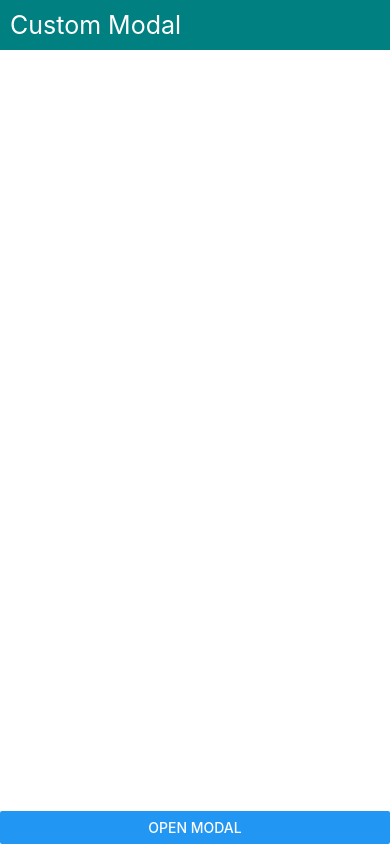
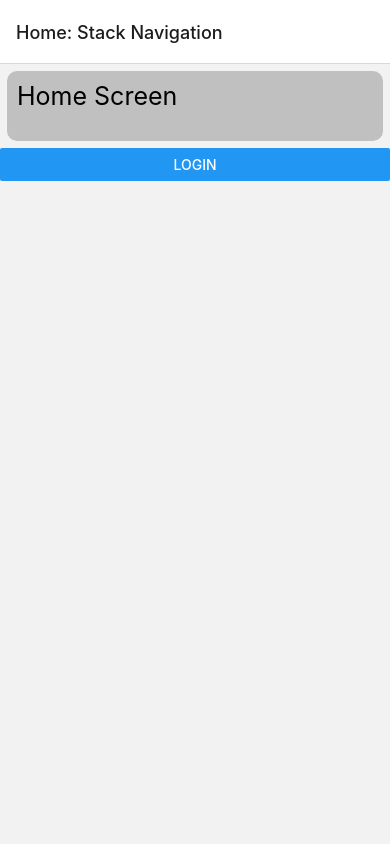
Before and after one commit to TahmeedMahbub/React-Native-Practise, a React Native app: screen / in a window 390 px wide. Built offline with nearby package versions, Linux system fonts and the light colour scheme.

Commit message:
stack navigation install and basic

```diff
--- a/App.js
+++ b/App.js
@@ -1,42 +1,51 @@
+import { NavigationContainer } from '@react-navigation/native';
+import { createNativeStackNavigator } from '@react-navigation/native-stack';
 import React, { useState } from 'react';
 import {View, Text, StyleSheet, StatusBar, Button} from 'react-native';
 
 const Header=()=>{
   return(
     <Text style={style.header}>
-      Custom Modal
+      Stack Navigation
     </Text>
     );
 }
 
+const Stack = createNativeStackNavigator();
+
+const Home = (props) => {
+  return (
+    <View>
+      <Text style={style.textBox}>Home Screen</Text>
+      <Button title="Login" onPress={()=>props.navigation.navigate("Login")} />
+    </View>
+  )
+}
+
+const Login = () => {
+  return (
+    <View>
+      <Text style={style.textBox}>Login Page</Text>
+    </View>
+  )
+}
+
 
 const App = () => {
-  const [show, setShow] = useState(false);
   return (
     <View style={style.main}>
       <StatusBar
         backgroundColor="teal"
         barStyle="dark-content"
       />
-      <Header />
+      <NavigationContainer>
+        <Stack.Navigator>
+          <Stack.Screen name="Home: Stack Navigation" component={Home} />
+          <Stack.Screen name="Login" component={Login} />
+        </Stack.Navigator>
+      </NavigationContainer>
 
-      {
-        show ?
-          <View style={style.modal}>
-            <View style={style.modalBody}>
-              <Text>This is Body of Modal</Text>
-              <View style={style.bottomButton}>
-                <Button title="Close" onPress={()=>setShow(false)} />
-              </View>
-            </View>
-          </View>
-        :
-          null
-      }
-
-      <View style={style.bottomButton}>
-        <Button title="Open Modal" onPress={()=>setShow(true)}/>
-      </View>
+      {/* <Header /> */}
 
     </View>
 )}
@@ -54,6 +63,17 @@ const style = StyleSheet.create({
   body: {
     flex: 1,
   },
+  textBox: {
+    fontSize: 25,
+    backgroundColor: 'silver',
+    height: 100,
+    height: 70,
+    textAlignVertical: 'center',
+    textAlign: 'left',
+    padding: 10,
+    margin: 7,
+    borderRadius: 10
+},
   text: {
     fontSize: 20,
     margin: 5,
--- a/package.json
+++ b/package.json
@@ -10,8 +10,12 @@
     "test": "jest"
   },
   "dependencies": {
+    "@react-navigation/native": "^6.1.9",
+    "@react-navigation/native-stack": "^6.9.17",
     "react": "18.2.0",
     "react-native": "0.73.2",
+    "react-native-safe-area-context": "^4.9.0",
+    "react-native-screens": "^3.29.0",
     "react-native-webview": "^13.7.0"
   },
   "devDependencies": {
```
Also changed, not shown: note.txt, 1 other file (tests, documents, lock files or other folders).
